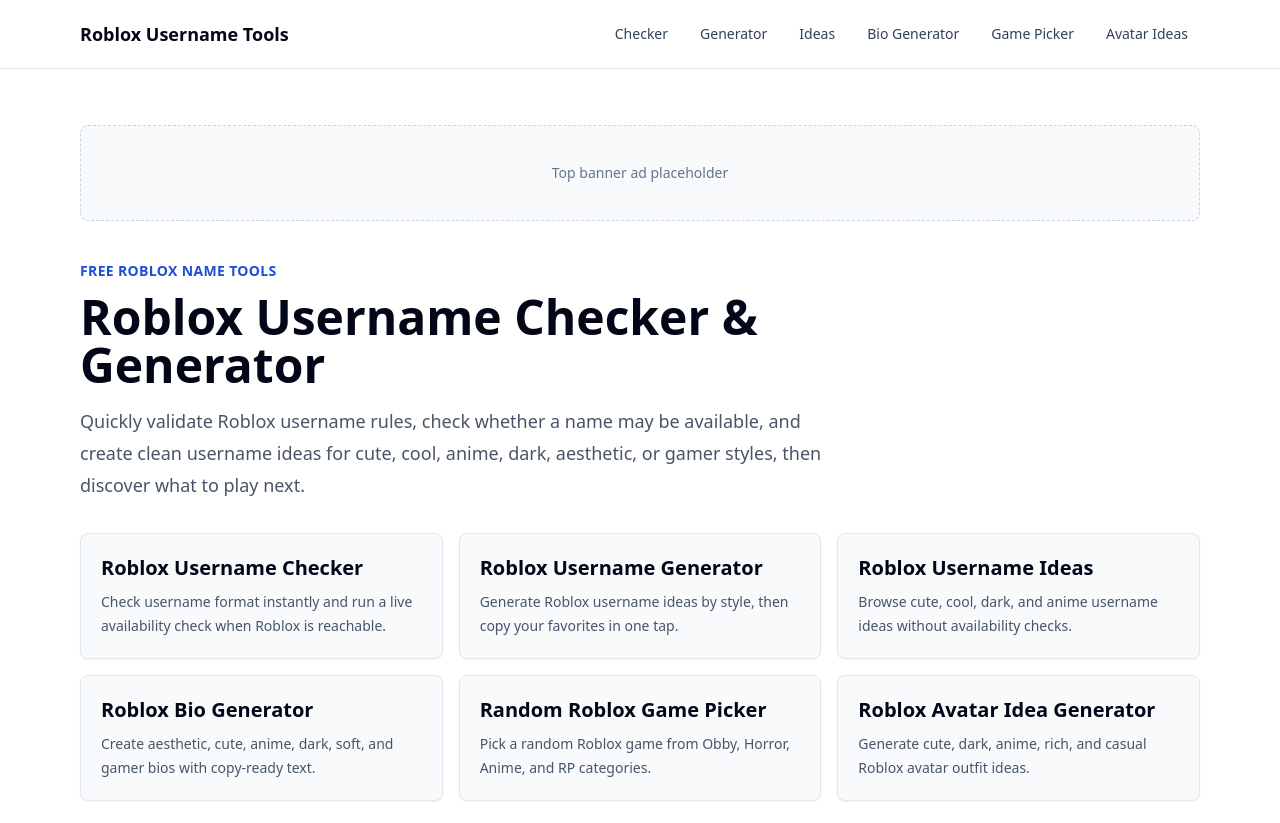
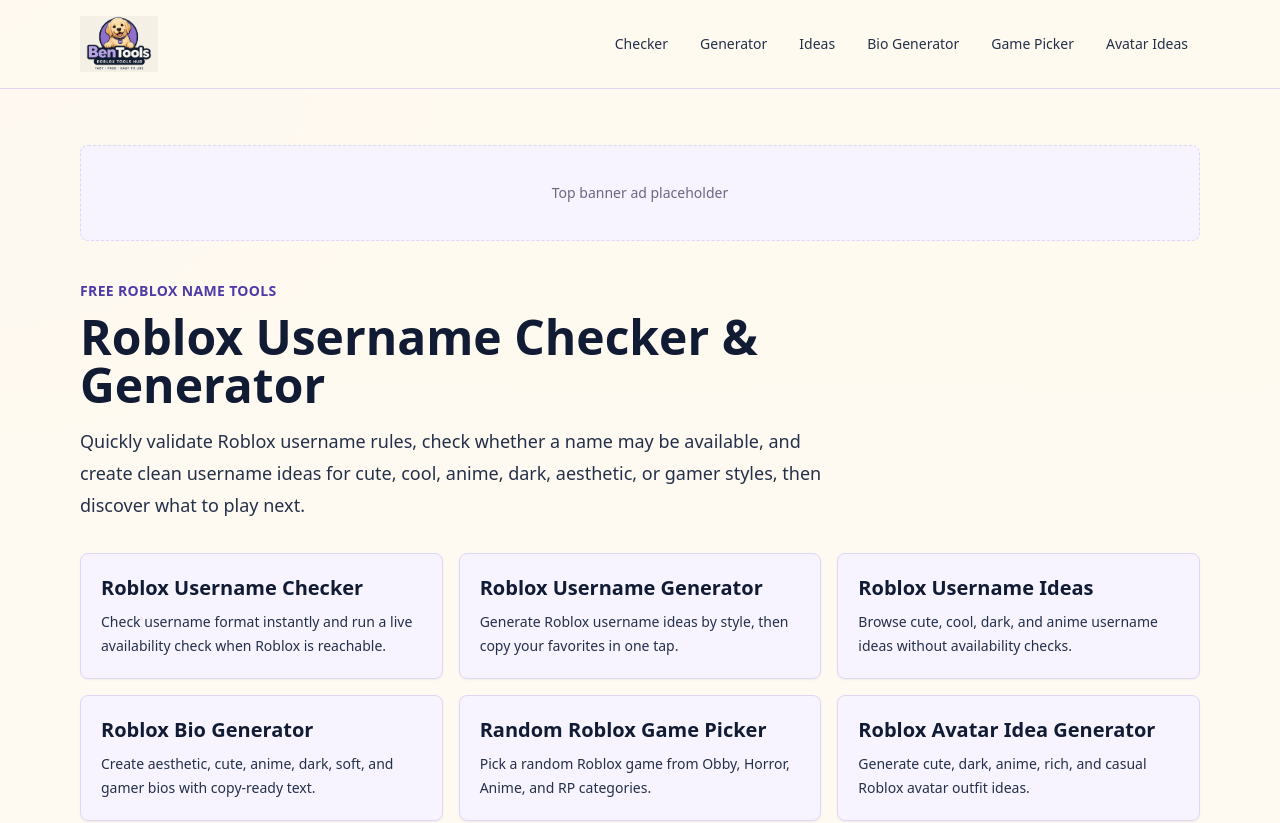
Before and after one commit to novr7/bentools, a Next.js app: page / in a window 1280 px wide. Shown: the top 823 px of the page. Built offline with nearby package versions, Linux system fonts and the light colour scheme.

Commit message:
Add logo and BenTools theme

```diff
--- a/app/globals.css
+++ b/app/globals.css
@@ -4,6 +4,14 @@
 
 :root {
   color-scheme: light;
+  --brand-cream: #fffaf0;
+  --brand-cream-strong: #f8efd9;
+  --brand-navy: #111c34;
+  --brand-navy-soft: #24304a;
+  --brand-purple: #7a63d9;
+  --brand-purple-dark: #4f3ba7;
+  --brand-purple-soft: #eee9ff;
+  --brand-border: #ded6f7;
 }
 
 html {
@@ -11,10 +19,96 @@
 }
 
 body {
-  background: #f8fafc;
-  color: #172033;
+  background:
+    radial-gradient(circle at top left, rgba(122, 99, 217, 0.13), transparent 30rem),
+    linear-gradient(180deg, var(--brand-cream) 0%, #ffffff 44%, #f7f5ff 100%);
+  color: var(--brand-navy);
 }
 
 ::selection {
-  background: #bfdbfe;
+  background: #d8ccff;
 }
+
+.bg-white {
+  background-color: rgba(255, 250, 240, 0.92);
+}
+
+.bg-slate-50 {
+  background-color: #f7f3ff;
+}
+
+.bg-slate-950,
+.bg-blue-700 {
+  background-color: var(--brand-navy);
+}
+
+.hover\:bg-slate-800:hover,
+.hover\:bg-blue-800:hover {
+  background-color: var(--brand-purple-dark);
+}
+
+.text-slate-950,
+.text-slate-900,
+.text-slate-800 {
+  color: var(--brand-navy);
+}
+
+.text-slate-700,
+.text-slate-600 {
+  color: var(--brand-navy-soft);
+}
+
+.text-slate-500 {
+  color: #6d6683;
+}
+
+.text-blue-700,
+.hover\:text-blue-700:hover {
+  color: var(--brand-purple-dark);
+}
+
+.border-slate-200,
+.border-slate-300,
+.border-blue-100,
+.hover\:border-blue-300:hover {
+  border-color: var(--brand-border);
+}
+
+.focus\:border-blue-500:focus {
+  border-color: var(--brand-purple);
+}
+
+.focus\:ring-blue-100:focus {
+  --tw-ring-color: rgba(122, 99, 217, 0.2);
+}
+
+.ring-slate-300 {
+  --tw-ring-color: var(--brand-border);
+}
+
+.hover\:ring-blue-300:hover {
+  --tw-ring-color: var(--brand-purple);
+}
+
+.shadow-soft {
+  box-shadow: 0 20px 55px rgba(17, 28, 52, 0.1);
+}
+
+header.bg-white,
+footer.bg-white {
+  background-color: rgba(255, 250, 240, 0.96);
+  backdrop-filter: blur(14px);
+}
+
+header {
+  position: sticky;
+  top: 0;
+  z-index: 20;
+}
+
+a,
+button,
+select,
+input {
+  border-radius: 8px;
+}
--- a/app/layout.tsx
+++ b/app/layout.tsx
@@ -1,4 +1,5 @@
 import type { Metadata } from "next";
+import Image from "next/image";
 import Link from "next/link";
 import "./globals.css";
 
@@ -9,7 +10,13 @@
   },
   description:
     "Check Roblox username availability and generate Roblox username ideas by style.",
-  metadataBase: new URL("https://example.com")
+  metadataBase: new URL("https://www.bentools.site"),
+  openGraph: {
+    title: "BenTools - Roblox Tools Hub",
+    description:
+      "Free Roblox username, bio, avatar, and game picker tools.",
+    images: ["/bentools-logo.png"]
+  }
 };
 
 export default function RootLayout({
@@ -22,8 +29,16 @@
       <body className="min-h-screen antialiased">
         <header className="border-b border-slate-200 bg-white">
           <nav className="mx-auto flex max-w-6xl flex-col gap-3 px-4 py-4 sm:flex-row sm:items-center sm:justify-between">
-            <Link className="text-lg font-bold text-slate-950" href="/">
-              Roblox Username Tools
+            <Link className="inline-flex w-fit items-center" href="/">
+              <Image
+                alt="BenTools Roblox Tools Hub"
+                className="h-14 w-auto"
+                height={120}
+                priority
+                src="/bentools-logo.png"
+                width={168}
+              />
+              <span className="sr-only">BenTools Roblox Tools Hub</span>
             </Link>
             <div className="flex flex-wrap gap-2 text-sm font-medium text-slate-700">
               <Link
```
Also changed, not shown: public/bentools-logo.png (added).
